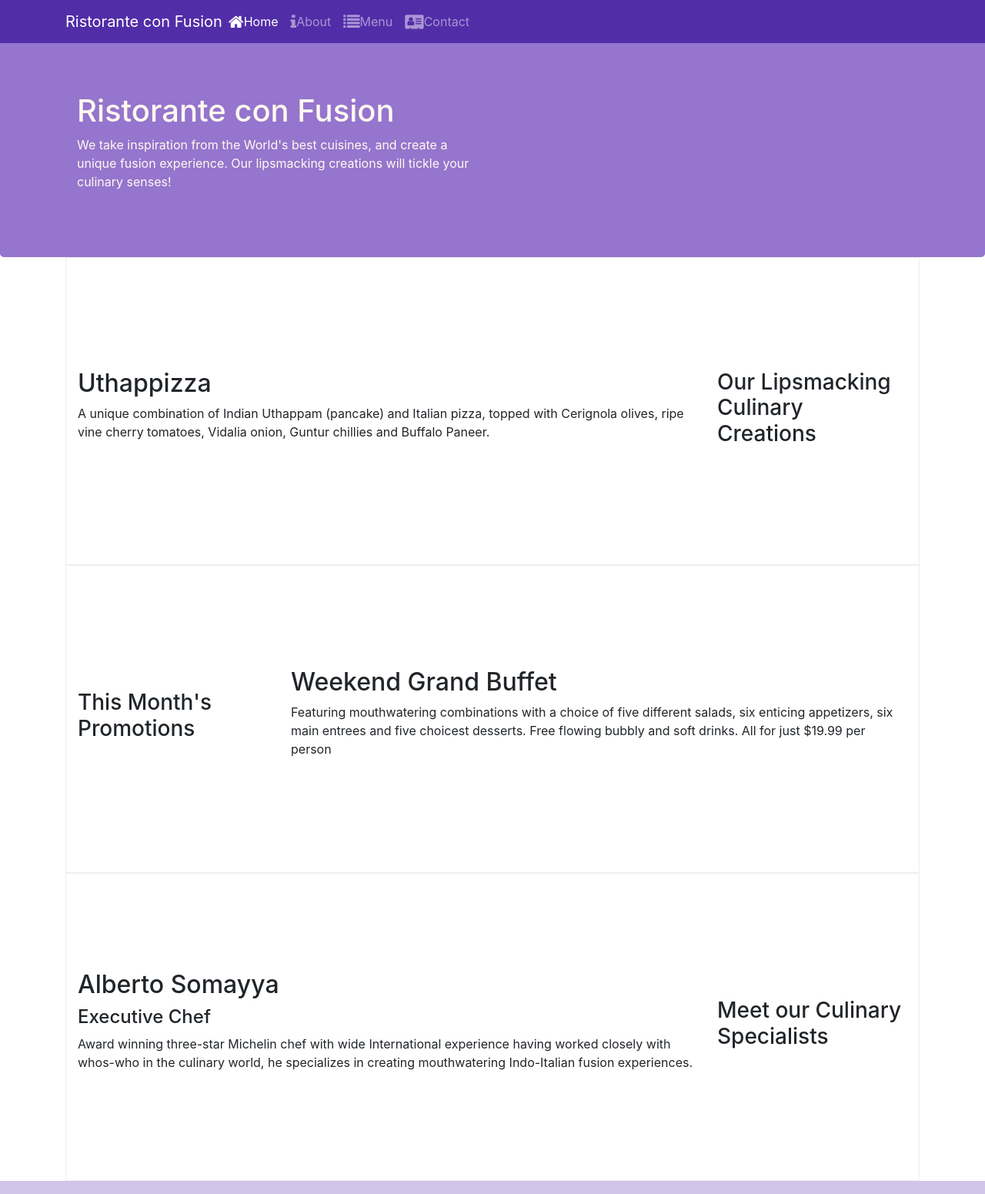
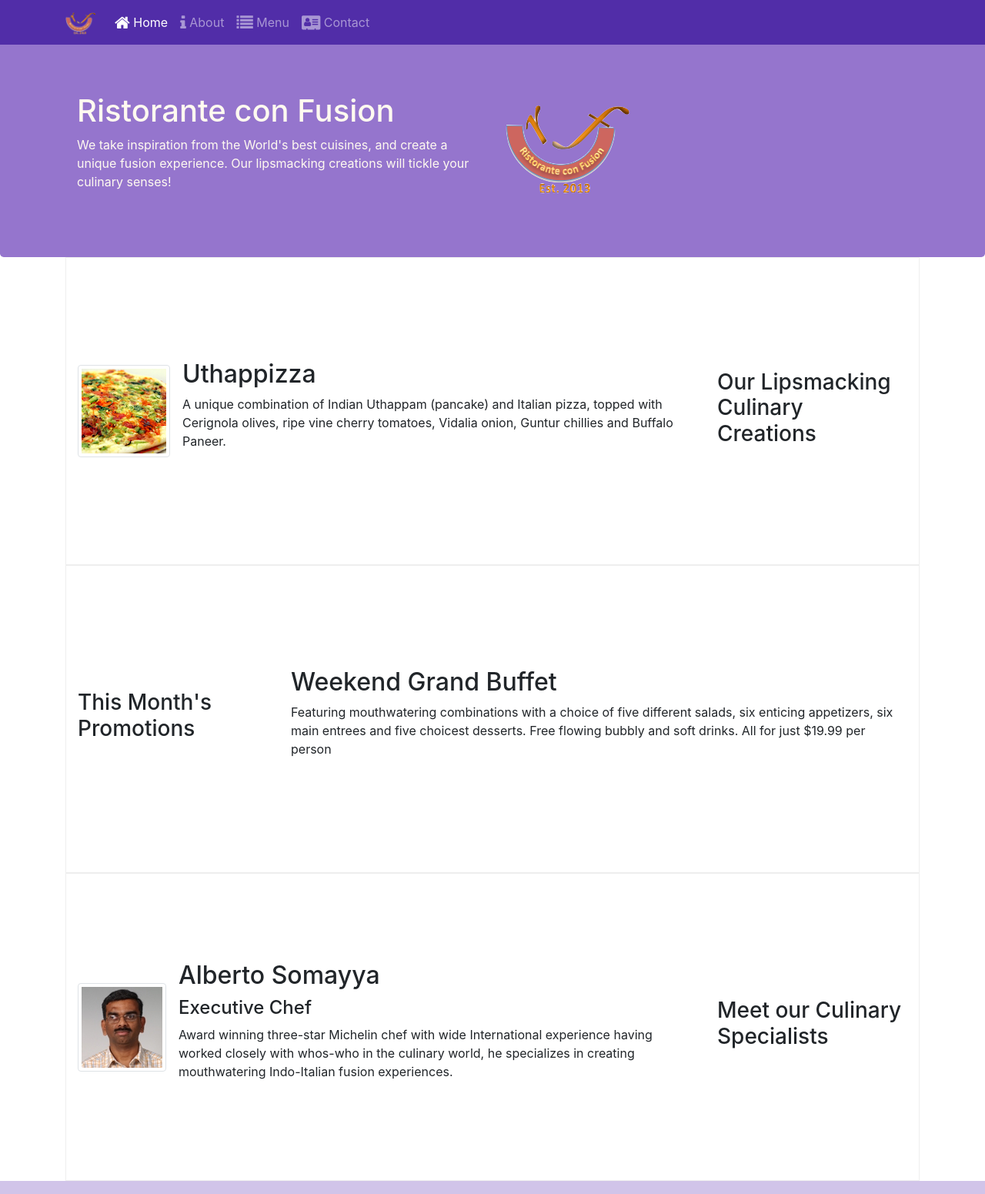
Before and after one commit to Bereket-U/conFusion, a website: page index.html in a window 1280 px wide. Shown: the top 1551 px of the page at 77% size. Drawn offline with nearby package versions, Linux system fonts and the light colour scheme.

Commit message:
Images and Media

```diff
--- a/index.html
+++ b/index.html
@@ -21,13 +21,13 @@
             <button class="navbar-toggler" type="button" data-toggle="collapse" data-target="#Navbar">
               <span class="navbar-toggler-icon"></span>
             </button>
-            <a class="navbar-brand mr-auto" href="#">Ristorante con Fusion</a>
+            <a class="navbar-brand" href="./index.html"><img src="img/logo.png" height="30" width="40"></a>
             <div class="collapse navbar-collapse" id="Navbar">
                 <ul class="navbar-nav mr-auto">
-                  <li class="nav-item active"><a class="nav-link" href="#"><span class="fa fa-home fa-lg"></span>Home</a></li>
-                  <li class="nav-item"><a class="nav-link" href="aboutus.html"><span class="fa fa-info fa-lg"></span>About</a></li>
-                  <li class="nav-item"><a class="nav-link" href="#" ><span class="fa fa-list fa-lg"></span>Menu</a></li>
-                  <li class="nav-item"><a class="nav-link" href="contactus.html" ><span class="fa fa-address-card fa-lg"></span>Contact</a></li>
+                  <li class="nav-item active"><a class="nav-link" href="#"><span class="fa fa-home fa-lg"></span> Home </a></li>
+                  <li class="nav-item"><a class="nav-link" href="aboutus.html"><span class="fa fa-info fa-lg"></span> About </a></li>
+                  <li class="nav-item"><a class="nav-link" href="#" ><span class="fa fa-list fa-lg"></span> Menu </a></li>
+                  <li class="nav-item"><a class="nav-link" href="contactus.html" ><span class="fa fa-address-card fa-lg"></span> Contact </a></li>
                 </ul>
             </div>
         </div>
@@ -42,7 +42,8 @@
                     <h1>Ristorante con Fusion</h1>
                     <p>We take inspiration from the World's best cuisines, and create a unique fusion experience. Our lipsmacking creations will tickle your culinary senses!</p>
                 </div>
-                <div class="col-12 col-sm">
+                <div class="col-12 col-sm align-self-center">
+                    <img src="img/logo.png" class="img-fluid">
                 </div>
             </div>
         </div>
@@ -54,8 +55,17 @@
                 <h3>Our Lipsmacking Culinary Creations</h3>
             </div>
             <div class="col col-sm order-sm-first col-md">
-                <h2>Uthappizza</h2>
-                <p>A unique combination of Indian Uthappam (pancake) and Italian pizza, topped with Cerignola olives, ripe vine cherry tomatoes, Vidalia onion, Guntur chillies and Buffalo Paneer.</p>
+                <div class="media">
+                    <img class="d-flex mr-3 img-thumbnail align-self-center"
+                            src="img/uthappizza.png" alt="Uthappizza">
+                    <div class="media-body">
+                        <h2 class="mt-0">Uthappizza </h2>
+                        <p class="d-none d-sm-block">A unique combination of Indian Uthappam (pancake) and
+                            Italian pizza, topped with Cerignola olives, ripe vine
+                            cherry tomatoes, Vidalia onion, Guntur chillies and
+                            Buffalo Paneer.</p>
+                    </div>
+                </div>
             </div>
         </div>
 
@@ -75,9 +85,15 @@
                 <h3>Meet our Culinary Specialists</h3>
             </div>
             <div class="col col-sm order-sm-first col-md" >
-                <h2>Alberto Somayya</h2>
-                <h4>Executive Chef</h4>
-                <p>Award winning three-star Michelin chef with wide International experience having worked closely with whos-who in the culinary world, he specializes in creating mouthwatering Indo-Italian fusion experiences. </p>
+                <div class="media">
+                    <img class="d-flex mr-3 img-thumbnail align-self-center" src="img/alberto.png">
+                    <div class="media-body">
+                        <h2 class="mt-0">Alberto Somayya</h2>
+                        <h4>Executive Chef</h4>
+                        <p>Award winning three-star Michelin chef with wide International experience having worked closely with whos-who in the culinary world, he specializes in creating mouthwatering Indo-Italian fusion experiences. </p>
+
+                    </div>
+                </div>
             </div>
         </div>
     </div>
```
Also changed, not shown: aboutus.html (+15 -16 lines), contactus.html (+7 -6 lines), img/alberto.png (added), img/buffet.png (added), img/logo.png (added), img/uthappizza.png (added).
